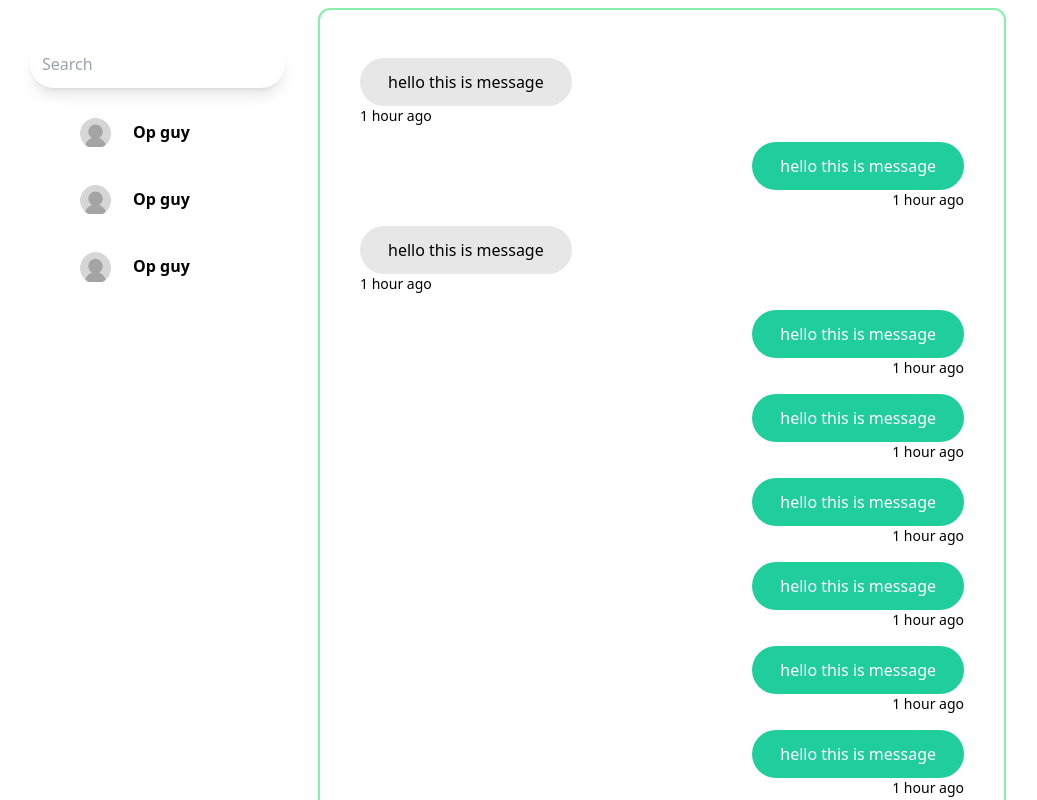
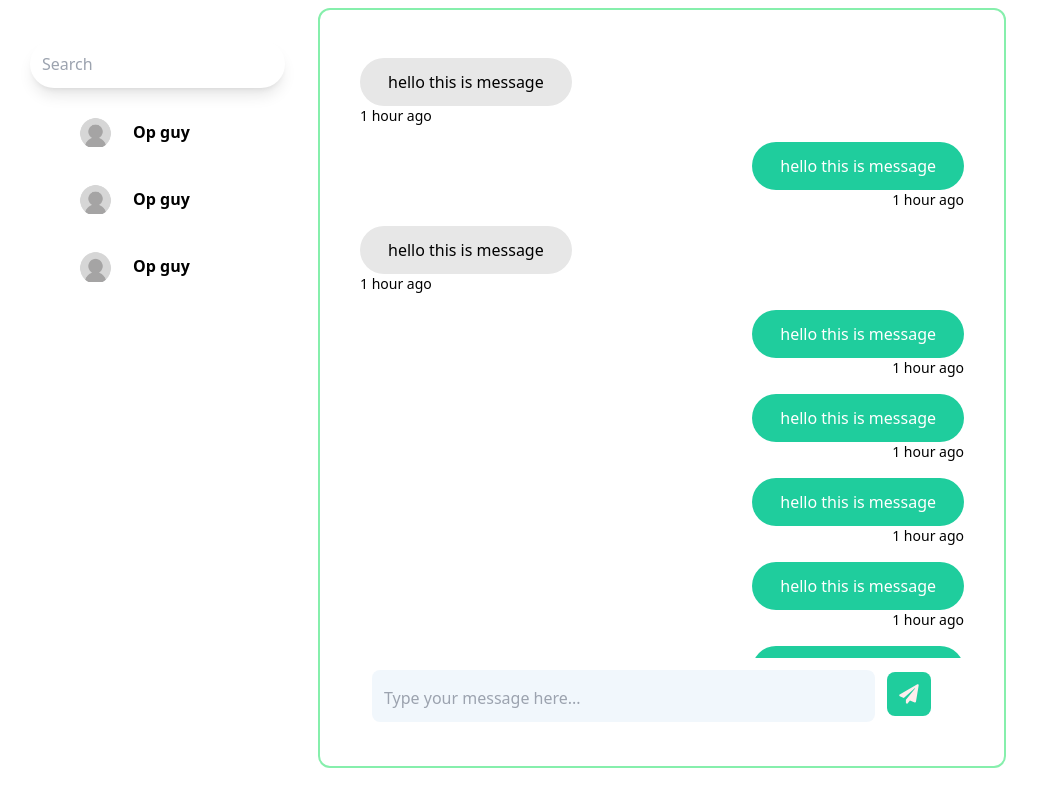
Before and after one commit to Skyhero-alt/weframe_chat, a Next.js app: page /messenger in a window 1280 px wide. Shown: the top 800 px of the page, without its empty margins (10-1047 px from the left). Built offline with nearby package versions, Linux system fonts and the light colour scheme.

Commit message:
fix: Fixed the chat message box UI

```diff
--- a/pages/messenger.js
+++ b/pages/messenger.js
@@ -4,7 +4,7 @@ import Message from "./message";
 
 const Messenger = () => {
   return (
-    <div className="messenger flex w-screen h-5/6 max-w-screen-lg">
+    <div className="messenger flex w-screen h-screen max-w-screen-lg">
       <div className="chatmenu p-10 flex-1 max-w-xs">
         <input
           className="rounded-full bg-white p-3 shadow-lg"
@@ -15,8 +15,8 @@ const Messenger = () => {
         <Conversation />
         <Conversation />
       </div>
-      <div className="m-2 chatbox border-2 border-green-300 rounded-xl p-10 flex-1 w-2/3">
-        <div className="chatboxwrapper h-screen h-5/6">
+      <div className="m-2 chatbox border-2 h-screen max-h-[95vh] border-green-300 rounded-xl p-10 flex-1 w-2/3">
+        <div className="chatboxwrapper h-[90%] overflow-scroll ">
           <Message />
           <Message own={true} />
           <Message />
@@ -32,7 +32,7 @@ const Messenger = () => {
           <Message own={true} />
         </div>
 
-        <div className="chatBoxBottom">
+        <div className="chatBoxBottom bottom-0">
           <input
             className="chatMessageInput w-5/6 rounded-lg m-3 pt-4 p-3"
             placeholder="Type your message here..."
```
